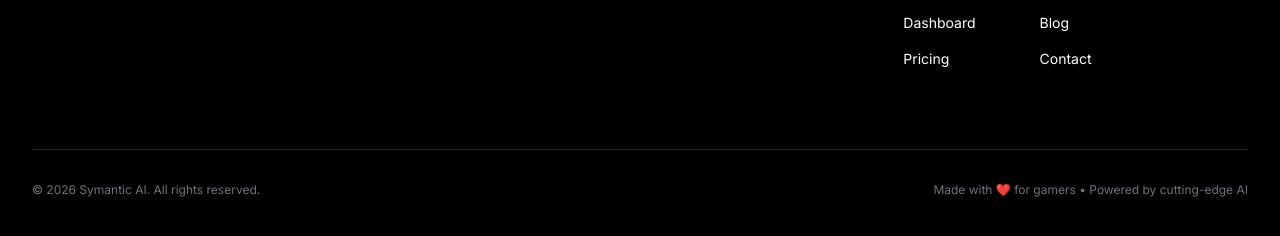
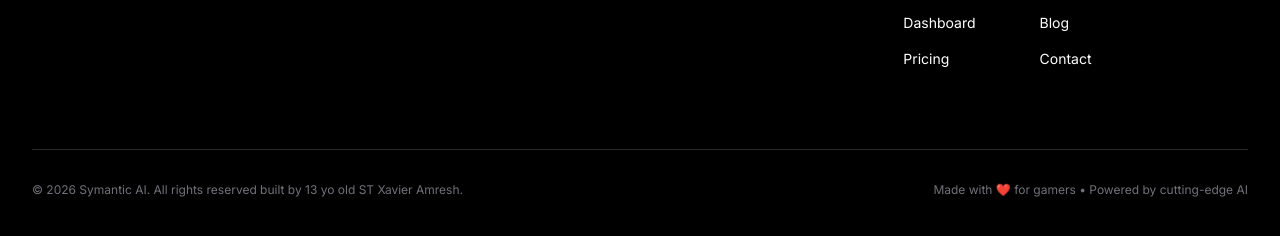
Before and after one commit to amreshprakash4706-code/Symantic, a plain HTML site: page index.html in a window 1280 px wide. Shown: the part 5117-5353 px from the top of the page. Drawn offline with nearby package versions, Linux system fonts and the light colour scheme.

Commit message:
Update index.html

```diff
--- a/index.html
+++ b/index.html
@@ -512,7 +512,7 @@
             </div>
 
             <div class="mt-20 pt-8 border-t border-zinc-800 text-xs text-zinc-500 flex flex-col md:flex-row justify-between items-center gap-y-4">
-                <div>© 2026 Symantic AI. All rights reserved.</div>
+                <div>© 2026 Symantic AI. All rights reserved built by 13 yo old ST Xavier Amresh.</div>
                 <div>Made with ❤️ for gamers • Powered by cutting-edge AI</div>
             </div>
         </div>
```
